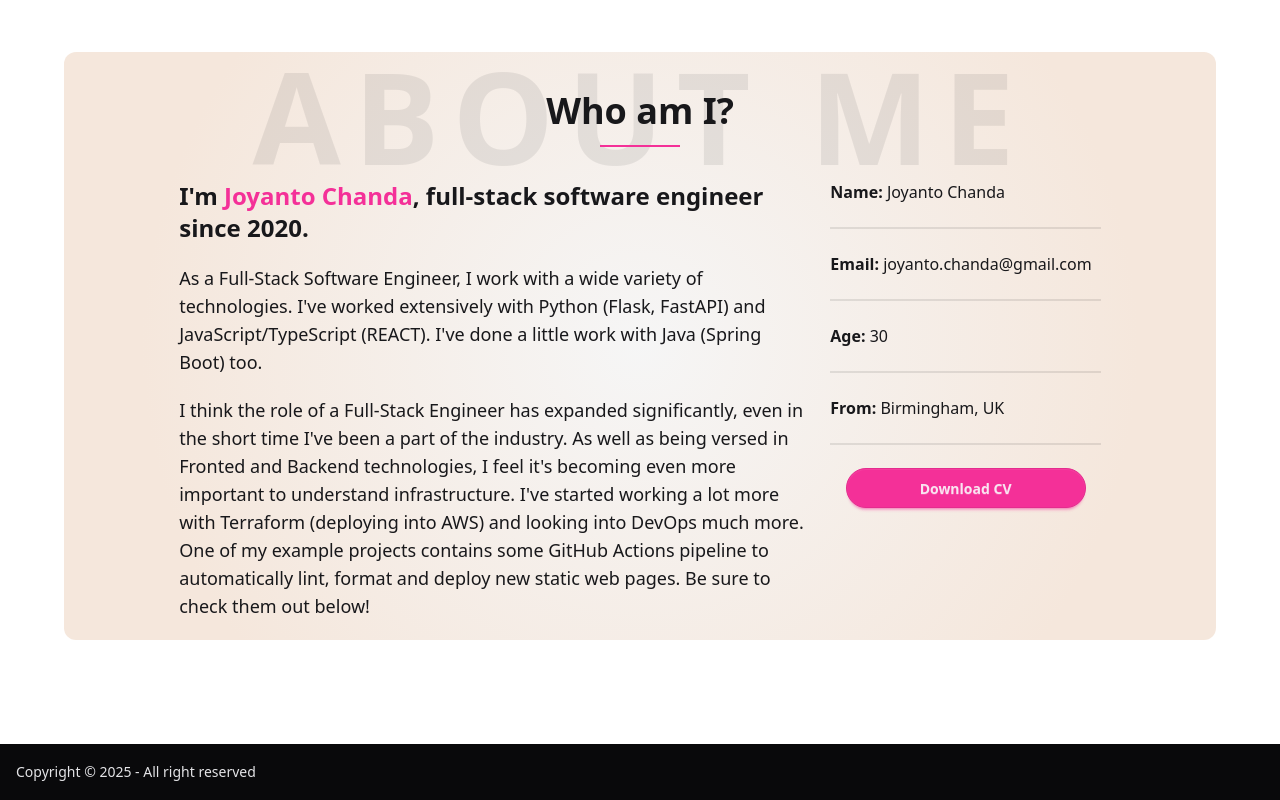
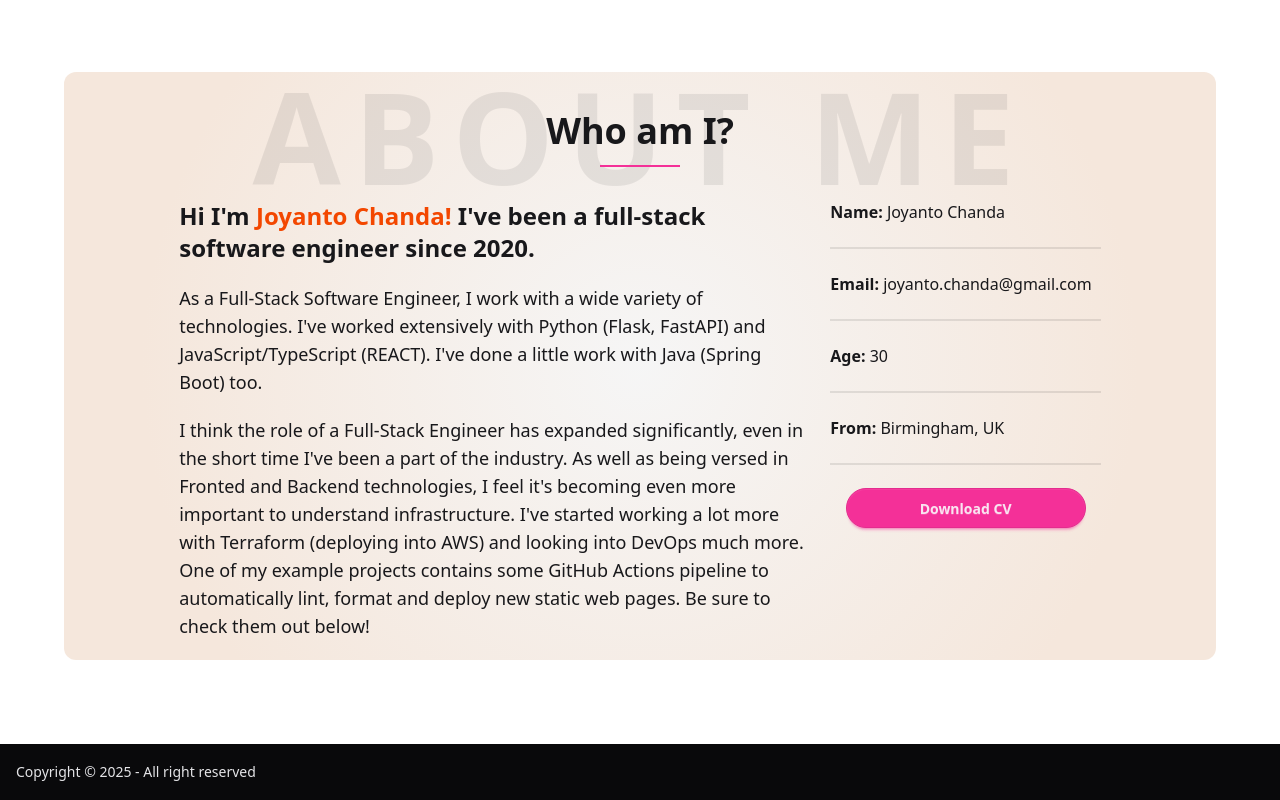
Before and after one commit to jchanda1/joy-of-software-2, a React (Vite) app: page / in a window 1280 px wide. Built offline with nearby package versions, Linux system fonts and the light colour scheme; some icons are missing.

Commit message:
finish about me page pt 2

```diff
--- a/src/components/AboutMe.jsx
+++ b/src/components/AboutMe.jsx
@@ -2,8 +2,8 @@ const AboutMe = () => {
   const text = (
     <>
       <p className="text-2xl pb-5 font-bold">
-        I'm <span className="text-secondary font-bold">Joyanto Chanda</span>,
-        full-stack software engineer since 2020.
+        Hi I'm <span className="text-primary font-bold">Joyanto Chanda! </span>
+        I've been a full-stack software engineer since 2020.
       </p>
       <p className="text-lg pb-5">
         As a Full-Stack Software Engineer, I work with a wide variety of
--- a/src/components/Hero.jsx
+++ b/src/components/Hero.jsx
@@ -1,9 +1,9 @@
 const Hero = () => {
   return (
-    <div className="max-w-11/12 lg:w-4/5 mx-auto">
+    <div className="max-w-11/12 lg:w-9/10 mx-auto pt-5">
       {/*desktop hero*/}
       <div
-        className="lg:hero hidden mt-auto rounded-4xl"
+        className="lg:hero hidden mt-auto rounded-xl"
         style={{ background: "var(--web-page-bg)" }}
       >
         <div className="hero-content flex-col lg:flex-row-reverse">
```
